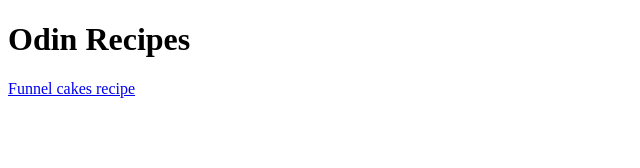
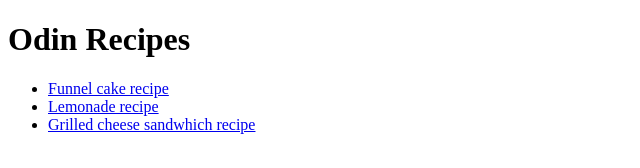
Before and after one commit to Zavista/odin-recipes, a plain HTML site: page index.html in a window 1280 px wide. Shown: the whole page, without its empty margins (0-640 px from the left). Drawn offline with Linux system fonts and the light colour scheme.

Commit message:
Added link to grilled cheeese and lemonade page and list the recipes in an unordered list

```diff
--- a/index.html
+++ b/index.html
@@ -7,6 +7,11 @@
 
     <body>
         <h1>Odin Recipes</h1>
-            <a href="./recipes/funnel-cake.html">Funnel cakes recipe</a>
+        <ul>
+            <li><a href="./recipes/funnel-cake.html">Funnel cake recipe</a></li>
+            <li><a href="./recipes/lemonade.html">Lemonade recipe</a></li>
+            <li><a href="./recipes/grilled-cheese-sandwich.html">Grilled cheese sandwhich recipe</a></li>
+        </ul>
+
     </body>
 </html>
```
